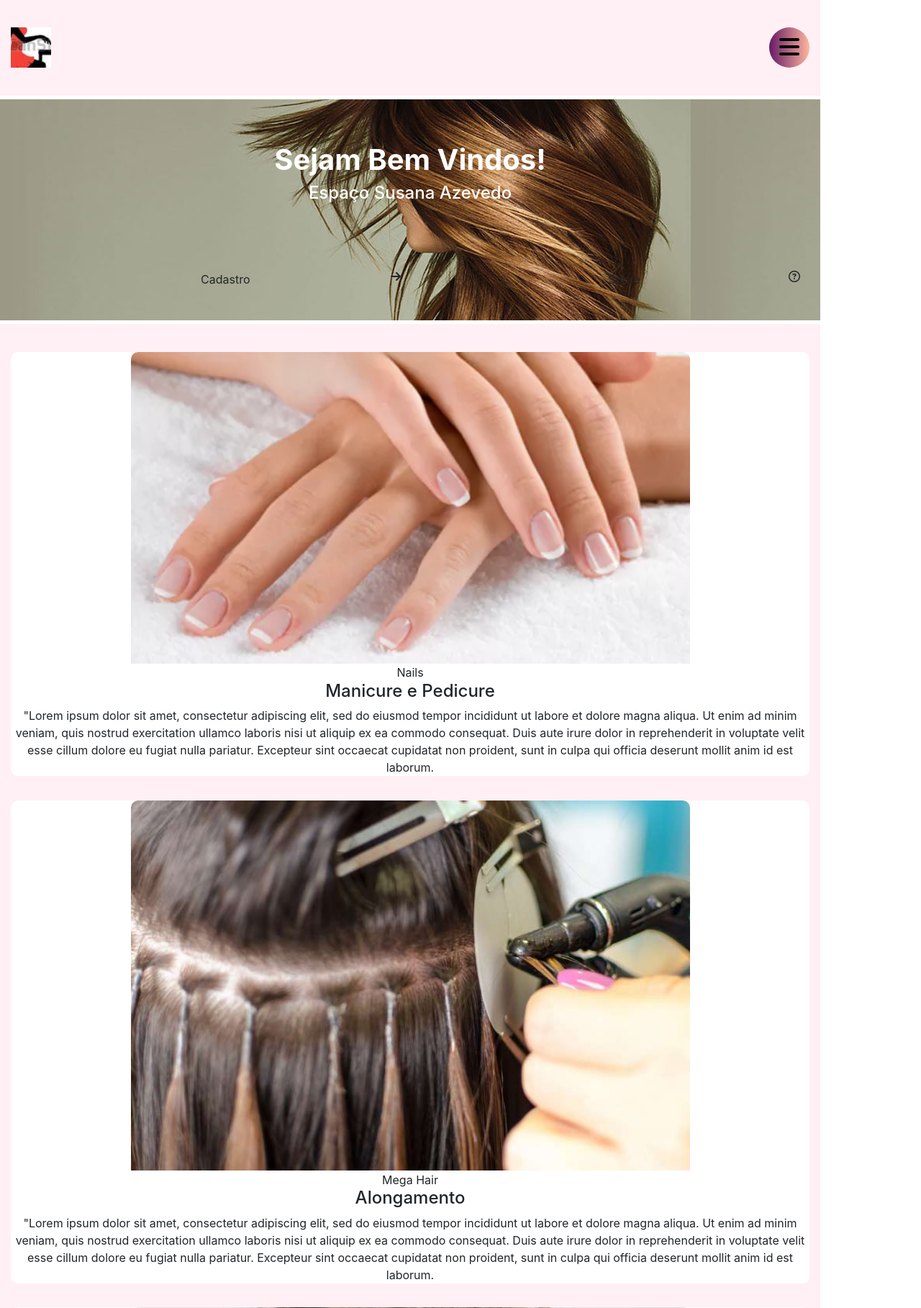
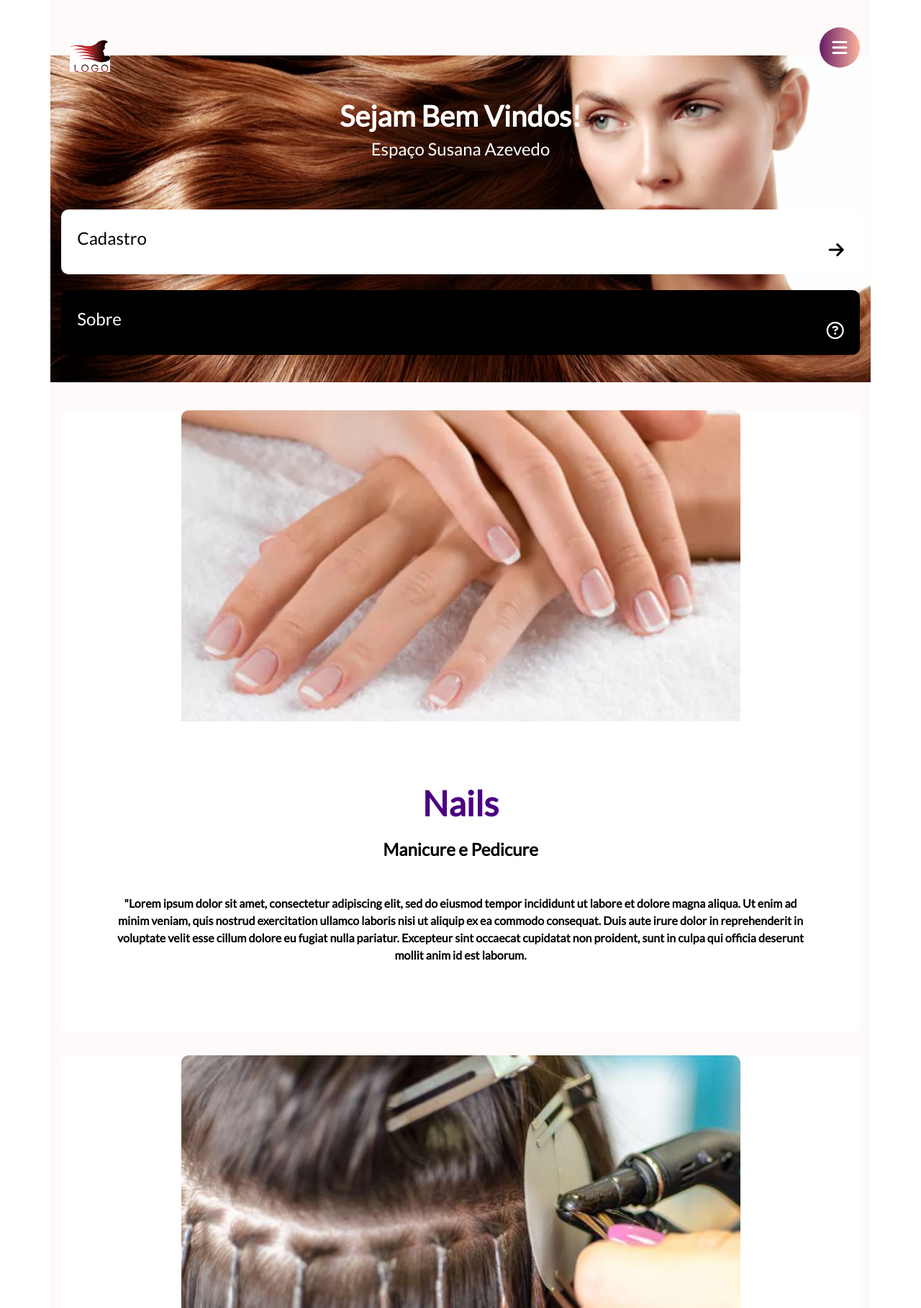
Before and after one commit to robsonazevdo/primeiraweb, a Flask app: page / in a window 1280 px wide. Shown: the top 1817 px of the page at 72% size. Run offline with Flask 2, Linux system fonts and the light colour scheme; some libraries are stand-ins or nearby versions.

Commit message:
pequenas alterações

```diff
--- a/static/estilo.css
+++ b/static/estilo.css
@@ -5,6 +5,12 @@
     border: none;
     outline: none;
     box-sizing: border-box;
+    font-weight: 300;
+    font-family: 'Lato'
+}
+
+body {
+    background-color: #FFB69D;
 }
 
 
@@ -19,13 +25,13 @@
 max-width: none;
 }
 
+/** configuração padrao**/
 .container {
-    width: 100%;
-    float: left;
-    padding: 3% 4% ;
+    width: 100% ;
+    padding: 3% 3% 3% 3% ;
     text-align: center;
-    background: #FFF0F5;
-    margin-bottom: 5px;
+    background-color: #FFFAFA;
+
 }
 
 .radius {
@@ -47,20 +53,23 @@
     background-color: #ccc;
 }
 
+/**cabecalho**/
+
 
 .logo {
     width: 56px;
     height: 56px;
     float: left;
-    background: url(_imagens/logomobile.png.png) center center/56px no-repeat;
+    background: url(_imagens/logo.png) center center/56px no-repeat;
 }
+
 
 .menu {
     display: none;
     width: 100%;
     height: 100%;
     position: fixed;
-    background-color: #000;
+    background-color: #000000;
     opacity: 0.9;
     top: 0;
     left: 0;
@@ -79,10 +88,10 @@
     height: 56px;
     float: right;
     border-radius: 56px;
-    color: #000;
+    color: #fff;
     cursor: pointer;
     text-align: center;
-    font-size: 2em;
+    font-size: 1.5em;
 }
 
 .menu ul {
@@ -95,16 +104,20 @@
     padding: 2%;
 }
 
+
 .menu ul li a {
     font-size: 2em;
-    color: #fff;
+    color: #ffffff;
+}
 
-}
 /** BANNER **/
 
+.banner {
+    background: url(_imagens/banner.png) no-repeat fixed center center;
+}
 
 .buttons {
-    margin-top: 3%;
+    margin-top: 1.5%;
 }
 
 .title {
@@ -123,21 +136,18 @@
 
 }
 
-.banner {
-    background: url(_imagens/banner.png);
-}
-
-
-.btn {
+.btbutton {
     width: 100%;
     margin-top: 2%;
     text-align: left;
-    padding: 3%;
-    font-size: 2em;
+    padding: 2%;
+    font-size: 1.5em;
+
 }
 
-.btn i {
+.btbutton i {
     float: right;
+    margin-top: 2%;
 }
 
 .btsobre {
@@ -160,7 +170,7 @@
 }
 
 .servicos .textos a {
-    font-size: 3em;
+    font-size: 2em;
     color: #4B0082;
     font-weight: bold;
 }
@@ -204,7 +214,7 @@
     padding: 3%;
 }
 
-.btnewslatter {
+.btNewslatter {
     margin-top: 3%;
     color: #333;
     font-weight: bold;
@@ -236,22 +246,4 @@
 .direitos {
     margin-top: 3%;
     color: #fff;
-    opacity: 0.7;
-}
-
-@media screen and (min-width: 480px) {
-    .logo {
-        width: 56px;
-        height: 56px;
-        float: left;
-        background: url(_imagens/logo.png) center center no-repeat;
-    }
-
-
-    .btn {
-        width: 45%
-    }
-
-    .btsobre {
-        float: right;
-    }
+    opacity: 0.7;}
--- /dev/null
+++ b/static/estilo_500px.css
@@ -0,0 +1,250 @@
+*{
+    margin: 0px;
+    padding: 0px;
+    font-size: 100%;
+    border: none;
+    outline: none;
+    box-sizing: border-box;
+    font-weight: 300;
+    font-family: 'Lato'
+}
+
+body {
+    background-color: #FFB69D;
+}
+
+
+a {
+    text-decoration: none;
+}
+
+ul {list-style: none;
+}
+
+img {
+max-width: none;
+}
+
+/** configuração padrao**/
+.container {
+    width: 100% ;
+    padding: 3% 4% ;
+    text-align: center;
+    background-color: #FFFAFA;
+
+}
+
+.radius {
+    border-radius: 10px;
+}
+
+.bgGradient {
+    background: linear-gradient(to right, #661A66, #FFB69D);
+}
+
+.bgBlack{
+    background-color: #000;
+}
+.bgwhite{
+    background-color: #fff;
+}
+
+.bgGray{
+    background-color: #ccc;
+}
+
+/**cabecalho**/
+
+.logo {
+    width: 80px;
+    height: 80px;
+    float: left;
+    background: url(_imagens/logomobile.png) center center/56px no-repeat;
+}
+
+
+.menu {
+    display: none;
+    width: 100%;
+    height: 100%;
+    position: fixed;
+    background-color: #000000;
+    opacity: 0.9;
+    top: 0;
+    left: 0;
+}
+
+.btclose {
+    font-size: 1.5em;
+    color: #fff;
+    float: right;
+    cursor: pointer;
+    margin: 2% 3% 0 0;
+}
+
+.btmenu {
+    width: 56px;
+    height: 56px;
+    float: right;
+    border-radius: 56px;
+    color: #fff;
+    cursor: pointer;
+    text-align: center;
+    font-size: 1.5em;
+}
+
+.menu ul {
+    width: 100%;
+    float: left;
+    text-align: center;
+}
+
+.menu ul li {
+    padding: 2%;
+}
+
+
+.menu ul li a {
+    font-size: 2em;
+    color: #ffffff;
+}
+
+
+/** BANNER **/
+
+.banner {
+    background: url(_imagens/banner.png) no-repeat center center fixed;
+}
+
+.buttons {
+    margin-top: 1.5%;
+}
+
+.title {
+    width: 100%;
+}
+
+.banner .title h2 {
+    font-size: 2.5em;
+    color:#fff;
+    font-weight: bold;
+}
+
+.banner .title h3 {
+    font-size: 1.5em;
+    color:#fff;
+
+}
+
+.btbutton {
+    width: 100%;
+    margin-top: 2%;
+    text-align: left;
+    padding: 2%;
+    font-size: 1.5em;
+
+}
+
+.btbutton i {
+    float: right;
+    margin-top: 2%;
+}
+
+.btsobre {
+    color: #fff;
+}
+
+.servicos {
+    width: 100%;
+    margin-bottom: 3%;
+}
+
+.servicos img {
+    border-radius: 10px 10px 0px 0px;
+    width: 70%;
+}
+
+.servicos .textos {
+    padding: 7%;
+
+}
+
+.servicos .textos a {
+    font-size: 3em;
+    color: #4B0082;
+    font-weight: bold;
+}
+
+.servicos .textos h4 {
+    font-size: 1.5em;
+    color: #000;
+    font-weight: bold;
+    margin-top: 1.5%;
+}
+
+
+.servicos .textos p {
+    font-size: 1em;
+    color: #000;
+    font-weight: bold;
+    margin-top: 5%;
+}
+
+.title {
+    width: 100%;
+    padding: 2%;
+}
+.title h1 {
+    font-size: 2em;
+    color: #4B0082;
+}
+
+.title h2 {
+    font-size: 1.3em;
+    color: #666666;
+}
+
+.form {
+    width: 100%;
+    margin: 5% 0%
+}
+
+.form input {
+    width: 100%;
+    padding: 3%;
+}
+
+.btNewslatter {
+    margin-top: 3%;
+    color: #333;
+    font-weight: bold;
+    font-size: 1em;
+    background-color: #fff;
+}
+
+/** roda pé **/
+
+.Icon {
+    width: 100%;
+}
+
+.Icon a {
+    font-size: 1.5em;
+    color: #fff;
+    margin-right: 3%;
+    opacity: 0.5;
+}
+
+.Icon a:last-child {
+    margin-right: 0;
+}
+
+.Icon a:hover {
+    opacity: 1;
+}
+
+.direitos {
+    margin-top: 3%;
+    color: #fff;
+    opacity: 0.7;
+}
--- a/templates/index.html
+++ b/templates/index.html
@@ -1,45 +1,41 @@
 <!DOCTYPE html>
 <html lang="pt-br">
 <head>
-
-
     <meta charset="UTF-8">
-    <meta name="viewport" content="width=device-width, initial-scale=1.0">
-    <link rel="stylesheet" type="text/css" href={{url_for('static' , filename="estilo.css")}} />
+    <meta name="viewport" content="width=device-width, initial-scale=1">
+    <link rel="stylesheet" type="text/css" media="screen and (min-width: 0px)" href={{url_for('static' , filename="estilo.css")}} />
+    <link rel="stylesheet" type="text/css" media="screen and (min-width: 500px)" href={{url_for('static' , filename="estilo_500px.css")}} />
     <link rel="icon" href="{{url_for('static' , filename='_imagens/favicon')}}">
     <link rel="stylesheet" href="https://stackpath.bootstrapcdn.com/font-awesome/4.7.0/css/font-awesome.min.css">
     <link rel="stylesheet" href="https://stackpath.bootstrapcdn.com/bootstrap/4.4.1/css/bootstrap.min.css" integrity="sha384-Vkoo8x4CGsO3+Hhxv8T/Q5PaXtkKtu6ug5TOeNV6gBiFeWPGFN9MuhOf23Q9Ifjh" crossorigin="anonymous">
    <!--<link rel="styleshheet" href="https://cdnjs.cloudflare.com/ajax/libs/font-awesome/5.12.1/css/fontawesome.min.css">-->
-
-<body>
-
+   <link href="https://fonts.googleapis.com/css?family=Lato&display=swap" rel="stylesheet">
     <title>SUSANA AZEVEDO</title>
 
 </head>
 
+<body>
 
 <!--cabecalho inicio-->
-<header class="container cabecalho">
+<header class="container cabecalho ">
+
 <a href="index.html" class="logo"></a>
 
-<button class="btmenu bgGradient"><i class="fas fa-bars"></i>
-
+<button class="btmenu bgGradient"> <i class="fas fa-bars"></i>
 </button>
 
-<nav class="menu">
-    <a href="" class="btclose"><i class="fas fa-times" aria-hidden="true"></i></a>
-    <ul>
-        <li><a href=""></a>Inicio</li>
-        <li><a href=""></a>Hair</li>
+    <nav class="menu">
+        <a href="#" class="btclose"><i class="fas fa-times" aria-hidden="true"></i></a>
         <ul>
-            <li><a href=""></a>Mega hair</li>
-            <li><a href=""></a>luzes</li>
-            <li><a href=""></a>Alisamentos</li>
+            <li><a href="index.html">Inicio</a></li>
+            <li><a href="#">Hair</a></li>
+            <li><a href="#">Mega hair</a></li>
+            <li><a href="#">luzes</a></li>
+            <li><a href="#">Alisamentos</a></li>
+            <li><a href="#">Nails</a></li>
+            <li><a href="#">Estética</a></li>
         </ul>
-        <li><a href=""></a>Nails</li>
-        <li><a href=""></a>Estética</li>
-    </ul>
-</nav>
+    </nav>
 
 </header>
 <!--fim cabecalho-->
@@ -48,22 +44,13 @@
 <div class="container banner">
 
     <div class="title">
-
-        <h2>
-        Sejam Bem Vindos!
-        </h2>
-
-        <h3>
-        Espaço Susana Azevedo
-        </h3>
-
+        <h2>Sejam Bem Vindos! </h2>
+        <h3>Espaço Susana Azevedo </h3>
     </div>
 
-    <div class="buttons" >
-
-        <button class="btn radius btcadastro bgwhite">Cadastro <i class="fas fa-arrow-right"></i></button>
-        <button class="btn bgBlack btsobre radius">Sobre <i class="far fa-question-circle"></i></button>
-
+    <div class="buttons">
+        <button class="btbutton  bgwhite btcadastro radius ">Cadastro <i class="fas fa-arrow-right"></i></button>
+        <button class="btbutton bgBlack btsobre radius">Sobre <i class="far fa-question-circle"></i></button>
     </div>
 
 </div>
@@ -73,9 +60,9 @@
 <main class="container conteudoprincipal">
 
     <article class="servicos bgwhite radius">
-        <a href=""><img src="{{url_for('static' , filename='_imagens/nail.png')}}"></a>
-        <div>
-            <a class="textos">Nails</a>
+        <a href="nails"><img src="{{url_for('static' , filename='_imagens/nail.png')}}"></a>
+        <div class="textos">
+            <a href="">Nails</a>
             <h4>Manicure e Pedicure</h4>
             <p>    "Lorem ipsum dolor sit amet, consectetur adipiscing elit, sed do eiusmod tempor incididunt ut labore et dolore magna aliqua.
                 Ut enim ad minim veniam, quis nostrud exercitation ullamco laboris nisi ut aliquip ex ea commodo consequat.
@@ -86,9 +73,9 @@
     </article>
 
     <article class="servicos bgwhite radius">
-        <a href=""><img src="{{url_for('static' , filename='_imagens/megahair.png')}}"></a>
-        <div>
-            <a class="textos">Mega Hair</a>
+        <a href="megahair"><img src="{{url_for('static' , filename='_imagens/megahair.png')}}"></a>
+        <div class="textos">
+            <a href="">Mega Hair</a>
             <h4>Alongamento</h4>
             <p>    "Lorem ipsum dolor sit amet, consectetur adipiscing elit, sed do eiusmod tempor incididunt ut labore et dolore magna aliqua.
                 Ut enim ad minim veniam, quis nostrud exercitation ullamco laboris nisi ut aliquip ex ea commodo consequat.
@@ -100,8 +87,8 @@
 
     <article class="servicos bgwhite radius">
         <a href=""><img src="{{url_for('static' , filename='_imagens/hair.png')}}"></a>
-        <div>
-            <a class="textos">Cabelos</a>
+        <div class="textos">
+            <a href="">Cabelos</a>
             <h4>Luzes e coloração</h4>
             <p>    "Lorem ipsum dolor sit amet, consectetur adipiscing elit, sed do eiusmod tempor incididunt ut labore et dolore magna aliqua.
                 Ut enim ad minim veniam, quis nostrud exercitation ullamco laboris nisi ut aliquip ex ea commodo consequat.
@@ -125,7 +112,7 @@
     <div class="form">
         <form action="" type="post">
             <input type="text" name="" class="radius">
-            <input type="submit" name="" value="Cadastro" class="radius btnewslatter" >
+            <input type="submit" name="" value="Cadastro" class="radius btNewslatter" >
         </form>
 
     </div>
@@ -150,6 +137,19 @@
 <!-- fim roda pé-->
 
 <script src="https://kit.fontawesome.com/3c571969c8.js" crossorigin="anonymous"></script>
+<script src="https://ajax.googleapis.com/ajax/libs/jquery/3.4.1/jquery.min.js"></script>
+
+<script>
+    $(".btmenu").click(function() {
+        $(".menu").show();
+    }  );
+</script>
+
+<script>
+    $(".btclose").click(function() {
+        $(".menu").hide();
+    }  );
+</script>
 </body>
 
 </html>
```
Also changed, not shown: static/_imagens/banner.png, static/_imagens/banner2.png (added), static/_imagens/logo.png, static/_imagens/logomobile.png, static/_imagens/índice.png (deleted).
